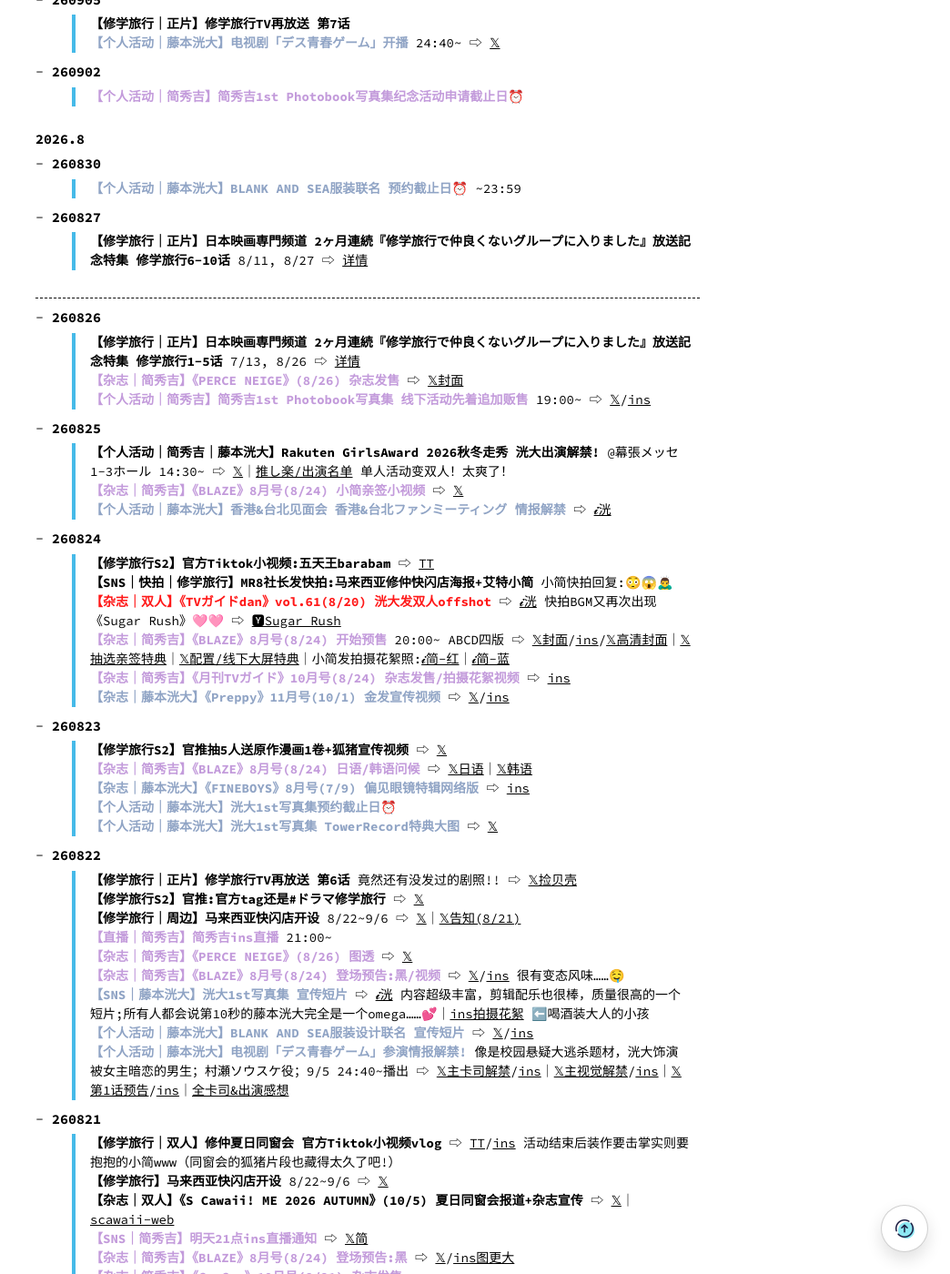
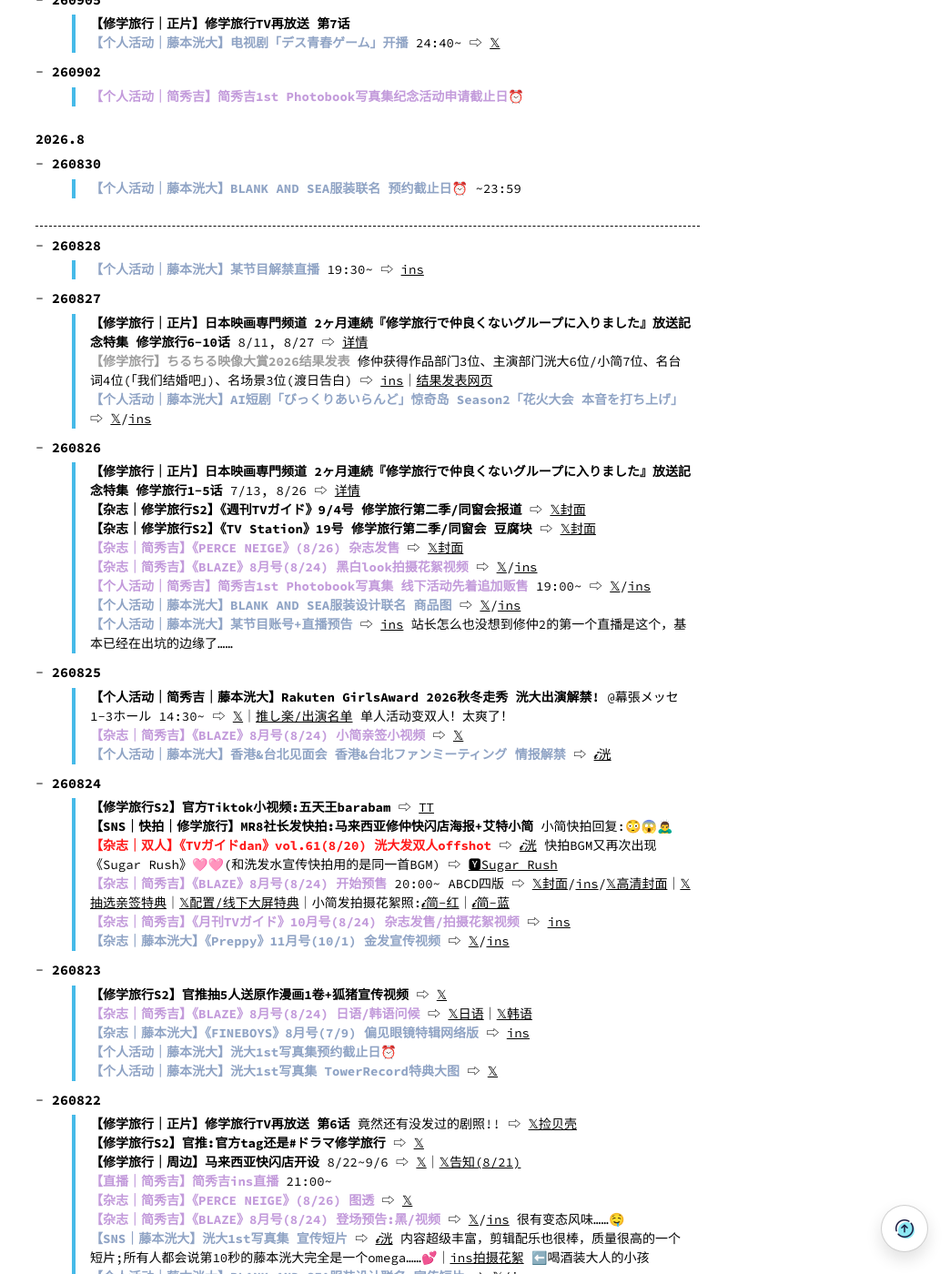
Before and after one commit to eri329/hidekou, a Jekyll site: the page built from flattened_timeline.md, in a window 1280 px wide and 1400 px high, scrolled down 2052 px. Shown: the whole window at 91% size, without its empty margins (236-1280 px from the left). Built offline with Jekyll 4.4.1, drawn with Linux system fonts in a browser that asks for light colours; comment, search, counter and statistics services are not loaded.

Commit message:
regular update

```diff
--- a/flattened_timeline.md
+++ b/flattened_timeline.md
@@ -87,15 +87,25 @@ permalink: /flattened_timeline/
 
 * **260830**
     > **【个人活动｜藤本洸大】BLANK AND SEA服装联名 预约截止日⏰**{: .text-solo-k} ~23:59
+
+<div class="line"></div>
+
+* **260828**
+    > **【个人活动｜藤本洸大】某节目解禁直播**{: .text-solo-k} 19:30~ ⇨ [ins]()
+
 * **260827**
     > **【修学旅行｜正片】日本映画専門频道 2ヶ月連続『修学旅行で仲良くないグループに入りました』放送記念特集 修学旅行6-10话** 8/11, 8/27 ⇨ [详情](https://www.nihon-eiga.com/program/detail/nh00030181_0001.html)
-
-<div class="line"></div>
-
+    > **【修学旅行】ちるちる映像大賞2026结果发表**{: .text-other} 修仲获得作品部门3位、主演部门洸大6位/小简7位、名台词4位(「我们结婚吧」)、名场景3位(渡日告白) ⇨ [ins](https://www.instagram.com/p/DciM2lNE98X/)｜[结果发表网页](https://www.chil-chil.net/videoAward/y/2026/)
+    > **【个人活动｜藤本洸大】AI短剧「びっくりあいらんど」惊奇岛 Season2「花火大会 本音を打ち上げ」**{: .text-solo-k} ⇨ [𝕏](https://x.com/z_drama_ntv/status/2092812467445571755)/[ins](https://www.instagram.com/p/Dchw1E6h4i5/)
 * **260826**
     > **【修学旅行｜正片】日本映画専門频道 2ヶ月連続『修学旅行で仲良くないグループに入りました』放送記念特集 修学旅行1-5话** 7/13, 8/26 ⇨ [详情](https://www.nihon-eiga.com/program/detail/nh00030163_0001.html)
+    > **【杂志｜修学旅行S2】《週刊TVガイド》9/4号 修学旅行第二季/同窗会报道** ⇨ [𝕏封面](https://x.com/weekly_tvguide/status/2092379064212578439)
+    > **【杂志｜修学旅行S2】《TV Station》19号 修学旅行第二季/同窗会 豆腐块** ⇨ [𝕏封面](https://x.com/tokyonews_pr/status/2092537943068164546)
     > **【杂志｜简秀吉】《PERCE NEIGE》(8/26) 杂志发售**{: .text-solo} ⇨ [𝕏封面](https://x.com/perceneige_mp/status/2089598798444277932)
+    > **【杂志｜简秀吉】《BLAZE》8月号(8/24) 黑白look拍摄花絮视频**{: .text-solo} ⇨ [𝕏](https://x.com/blazeprojectmag/status/2092599562095726899)/[ins](https://www.instagram.com/p/DcgPuoRTpJg/)
     > **【个人活动｜简秀吉】简秀吉1st Photobook写真集 线下活动先着追加贩售**{: .text-solo} 19:00~ ⇨ [𝕏](https://x.com/kanhideyoshi1st/status/2092160535852912908)/[ins](https://www.instagram.com/p/DcdJmzdy-o1/)
+    > **【个人活动｜藤本洸大】BLANK AND SEA服装设计联名 商品图**{: .text-solo-k} ⇨ [𝕏](https://x.com/blankandsea/status/2092552635148620050)/[ins](https://www.instagram.com/p/DcgDlvfGLl1/)
+    > **【个人活动｜藤本洸大】某节目账号+直播预告**{: .text-solo-k} ⇨ [ins](https://www.instagram.com/p/Dcf_XsuS2AR/) 站长怎么也没想到修仲2的第一个直播是这个，基本已经在出坑的边缘了……
 * **260825**
     > **【个人活动｜简秀吉｜藤本洸大】Rakuten GirlsAward 2026秋冬走秀 洸大出演解禁!** @幕張メッセ1-3ホール 14:30~ ⇨ [𝕏](https://x.com/GirlsAward/status/2092101280865157552)｜[推し楽/出演名单](https://fan.books.rakuten.co.jp/articles/10215) 单人活动变双人！太爽了！
     > **【杂志｜简秀吉】《BLAZE》8月号(8/24) 小简亲签小视频**{: .text-solo} ⇨ [𝕏](https://x.com/blazeprojectmag/status/2092257021215326375)
@@ -103,7 +113,7 @@ permalink: /flattened_timeline/
 * **260824**
     > **【修学旅行S2】官方Tiktok小视频:五天王barabam** ⇨ [TT](https://www.tiktok.com/@schooltrip_abc/video/7677530618829212948)
     > **【SNS｜快拍｜修学旅行】MR8社长发快拍:马来西亚修仲快闪店海报+艾特小简** 小简快拍回复:😳😱🙇‍♂️
-    > **【杂志｜双人】《TVガイドdan》vol.61(8/20) 洸大发双人offshot**{: .text-red} ⇨ [𝓲洸](https://www.instagram.com/p/DcbHt-IFJiW/) 快拍BGM又再次出现《Sugar Rush》🩷🩷 ⇨ [🆈Sugar Rush](https://www.youtube.com/watch?v=BaTAo7IdIy4)
+    > **【杂志｜双人】《TVガイドdan》vol.61(8/20) 洸大发双人offshot**{: .text-red} ⇨ [𝓲洸](https://www.instagram.com/p/DcbHt-IFJiW/) 快拍BGM又再次出现《Sugar Rush》🩷🩷(和洗发水宣传快拍用的是同一首BGM) ⇨ [🆈Sugar Rush](https://www.youtube.com/watch?v=BaTAo7IdIy4)
     > **【杂志｜简秀吉】《BLAZE》8月号(8/24) 开始预售**{: .text-solo} 20:00~ ABCD四版 ⇨ [𝕏封面](https://x.com/blazeprojectmag/status/2091843252403974453)/[ins](https://www.instagram.com/p/Dca51vYE_jM)/[𝕏高清封面](https://x.com/official_MR8/status/2091849671258096073)｜[𝕏抽选亲签特典](https://x.com/blazeprojectmag/status/2091840394871165117)｜[𝕏配置/线下大屏特典](https://x.com/blazeprojectmag/status/2091840507215229399)｜小简发拍摄花絮照:[𝓲简-红](https://www.instagram.com/p/DcbKPC8gT_N/)｜[𝓲简-蓝](https://www.instagram.com/p/Dca6WPPgSrG/)
     > **【杂志｜简秀吉】《月刊TVガイド》10月号(8/24) 杂志发售/拍摄花絮视频**{: .text-solo} ⇨ [ins](https://www.instagram.com/p/DcbTsIaBq3J/)
     > **【杂志｜藤本洸大】《Preppy》11月号(10/1) 金发宣传视频**{: .text-solo-k} ⇨ [𝕏]()/[ins]()
```
Also changed, not shown: category.md (+8 -2 lines), drama.md (+2 -0 lines), index.md (+4 -1 lines), solo.md (+7 -0 lines), changelog.md.
